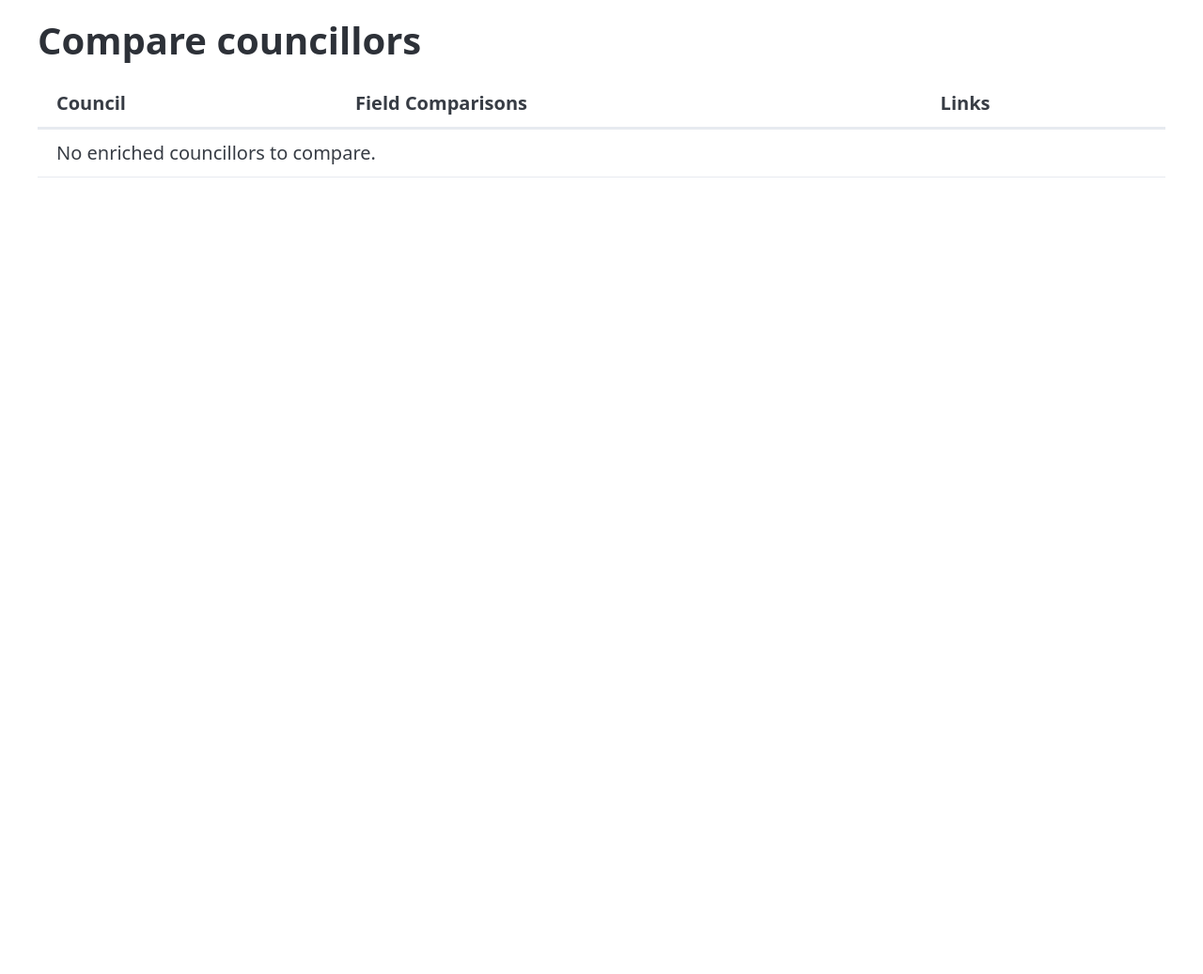
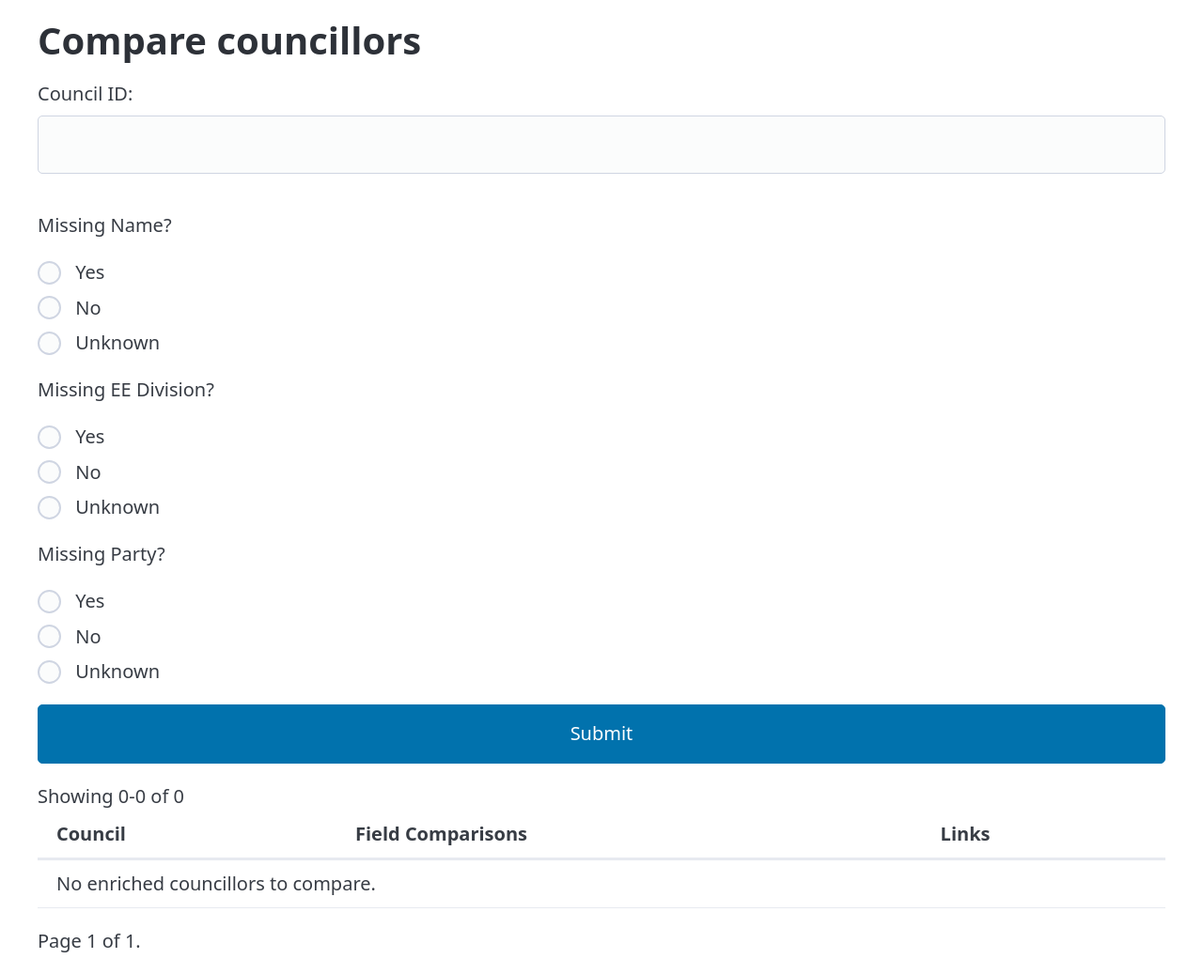
Before and after one commit to DemocracyClub/lgsf-web, a Django app: page /councillors/compare/ in a window 1280 px wide. Shown: the whole page at 94% size. Before the commit the page ends 189 px from the top, so only its background shows below. Run offline with Django 5.2, Linux system fonts and the light colour scheme; data that the repository does not hold is empty; some libraries are stand-ins or nearby versions.

Commit message:
add filters and pagination to list views

```diff
--- /dev/null
+++ b/lgsf_web/apps/councillors/filters.py
@@ -0,0 +1,61 @@
+import django_filters as filters
+from councillors.models import EnrichedCouncillor
+from django.core.validators import EMPTY_VALUES
+from django.forms import RadioSelect
+
+
+class EmptyStringFilter(filters.BooleanFilter):
+    def filter(self, qs, value):
+        if value in EMPTY_VALUES:
+            return qs
+
+        exclude = self.exclude ^ (value is False)
+        method = qs.exclude if exclude else qs.filter
+
+        return method(**{self.field_name: ""})
+
+
+class CompareFilterSet(filters.FilterSet):
+    council_id = filters.CharFilter(
+        field_name="base_councillor__council_id",
+        label="Council ID",
+        lookup_expr="iexact",
+    )
+    ynr_name = EmptyStringFilter(
+        field_name="ynr_name",
+        label="Missing Name?",
+        widget=RadioSelect(
+            choices=(
+                ("true", "Yes"),
+                ("false", "No"),
+                ("unknown", "Unknown"),
+            ),
+        ),
+    )
+    ee_division_id = filters.BooleanFilter(
+        field_name="ee_division_id",
+        label="Missing EE Division?",
+        lookup_expr="isnull",
+        widget=RadioSelect(
+            choices=(
+                ("true", "Yes"),
+                ("false", "No"),
+                ("unknown", "Unknown"),
+            ),
+        ),
+    )
+    ynr_party_id = EmptyStringFilter(
+        field_name="ynr_party_id",
+        label="Missing Party?",
+        widget=RadioSelect(
+            choices=(
+                ("true", "Yes"),
+                ("false", "No"),
+                ("unknown", "Unknown"),
+            ),
+        ),
+    )
+
+    class Meta:
+        model = EnrichedCouncillor
+        fields = []
--- a/lgsf_web/apps/councillors/templates/councillors/compare_list.html
+++ b/lgsf_web/apps/councillors/templates/councillors/compare_list.html
@@ -8,6 +8,13 @@
 <body>
   <main class="container">
     <h1>Compare councillors</h1>
+    <form method="get">
+      {{ filter.form.as_p }}
+      <input type="submit" />
+    </form>
+      <div class="pagination">
+        Showing {{ page_obj.start_index }}-{{ page_obj.end_index }} of {{ paginator.count }}
+      </div>
     <table>
       <thead>
         <tr>
@@ -44,6 +51,25 @@
         {% endfor %}
       </tbody>
     </table>
+
+    <div class="pagination">
+      <span class="step-links">
+        {% if page_obj.has_previous %}
+            <a href="?page=1">&laquo; first</a>
+            <a href="?page={{ page_obj.previous_page_number }}&{{ filter_params }}">previous</a>
+        {% endif %}
+
+        <span class="current">
+            Page {{ page_obj.number }} of {{ page_obj.paginator.num_pages }}.
+        </span>
+
+        {% if page_obj.has_next %}
+            <a href="?page={{ page_obj.next_page_number }}&{{ filter_params }}">next</a>
+            <a href="?page={{ page_obj.paginator.num_pages }}&{{ filter_params }}">last &raquo;</a>
+        {% endif %}
+      </span>
+    </div>
+
   </main>
 </body>
 </html>
--- a/lgsf_web/apps/councillors/views.py
+++ b/lgsf_web/apps/councillors/views.py
@@ -1,19 +1,39 @@
+from typing import Any
+
+from councillors.filters import CompareFilterSet
 from councillors.models import EnrichedCouncillor, ScrapedCouncillor
-from django.views.generic import DetailView, ListView
+from django.db.models import Value
+from django.db.models.functions import NullIf
+from django.views.generic import DetailView
+from django_filters.views import FilterView
 
 
-class ScrapedCouncillorListView(ListView):
+class ScrapedCouncillorListView(FilterView):
     model = ScrapedCouncillor
     queryset = ScrapedCouncillor.objects.select_related("enriched")
+    filterset_fields = ["council_id"]
+    paginate_by = 100
+    template_name = "councillors/scrapedcouncillor_list.html"
+
+    def get_context_data(self, **kwargs) -> dict[str, Any]:
+        context = super().get_context_data(**kwargs)
+        params = self.request.GET.copy()
+        if "page" in params:
+            del params["page"]
+        context["filter_params"] = params.urlencode()
+        return context
 
 
 class ScrapedCouncillorDetailView(DetailView):
     model = ScrapedCouncillor
 
 
-class EnrichedCouncillorListView(ListView):
+class EnrichedCouncillorListView(FilterView):
     model = EnrichedCouncillor
     queryset = EnrichedCouncillor.objects.select_related("base_councillor")
+    filterset_fields = ["base_councillor__council_id"]
+    paginate_by = 100
+    template_name = "councillors/enrichedcouncillor_list.html"
 
 
 class EnrichedCouncillorDetailView(DetailView):
@@ -21,9 +41,17 @@ class EnrichedCouncillorDetailView(DetailView):
     queryset = EnrichedCouncillor.objects.select_related("base_councillor")
 
 
-class CompareListView(ListView):
+class CompareListView(FilterView):
     model = EnrichedCouncillor
-    queryset = EnrichedCouncillor.objects.select_related("base_councillor")
+    queryset = EnrichedCouncillor.objects.select_related(
+        "base_councillor"
+    ).order_by(
+        "base_councillor__council_id",
+        NullIf("ynr_name", Value("")).asc(nulls_last=True),
+        "base_councillor__raw_name",
+    )
+    filterset_class = CompareFilterSet
+    paginate_by = 100
     template_name = "councillors/compare_list.html"
 
 
--- a/lgsf_web/settings/base.py
+++ b/lgsf_web/settings/base.py
@@ -63,6 +63,7 @@ INSTALLED_APPS = [
     "django.contrib.messages",
     "django.contrib.staticfiles",
     "modelsearch",
+    "django_filters",
 ]
 
 PROJECT_APPS = [
--- a/pyproject.toml
+++ b/pyproject.toml
@@ -15,6 +15,7 @@ dependencies = [
     "pypdf==6.20.1",
     "requests==2.34.2",
     "dc-django-utils",
+    "django-filter==26.2",
 ]
 
 [dependency-groups]
```
Also changed, not shown: lgsf_web/apps/councillors/templates/councillors/enrichedcouncillor_list.html (+26 -0 lines), lgsf_web/apps/councillors/templates/councillors/includes/field_comparison_table.html (+12 -12 lines), lgsf_web/apps/councillors/templates/councillors/scrapedcouncillor_list.html (+26 -0 lines), 1 other file.
